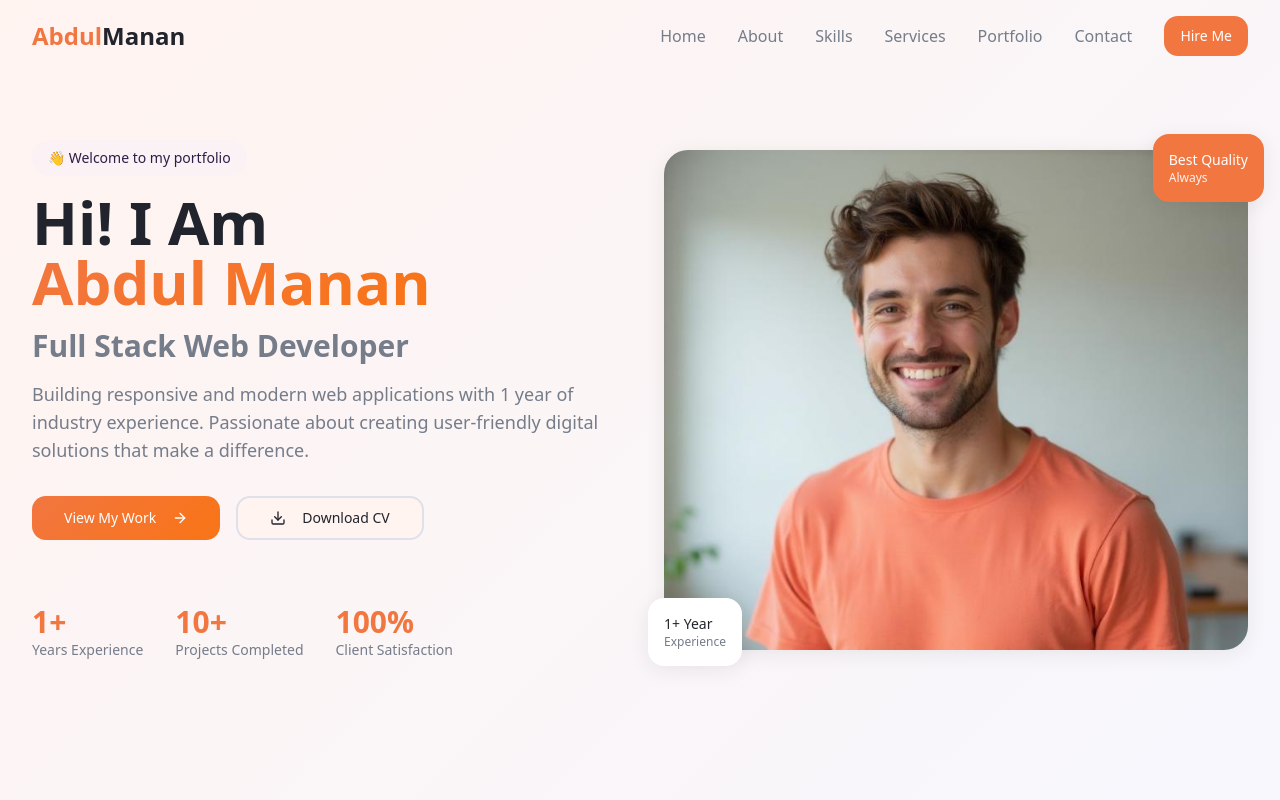
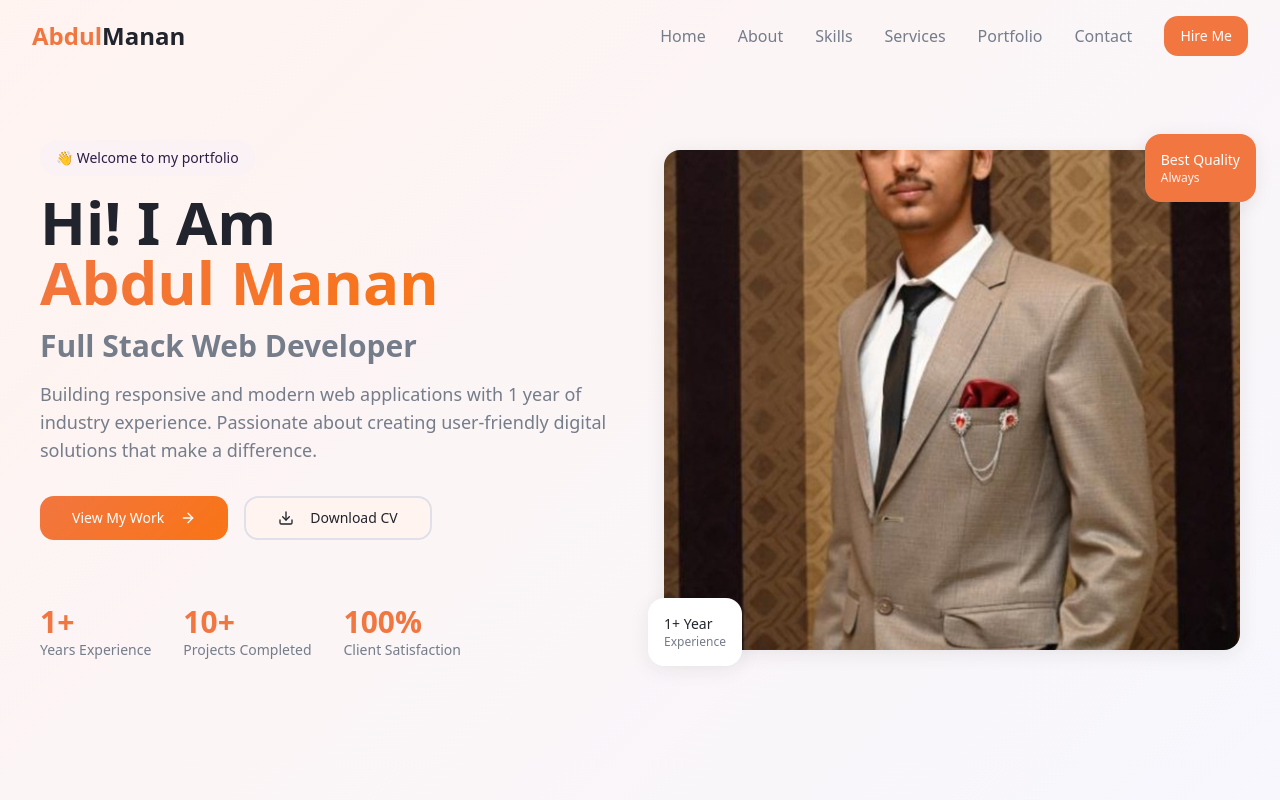
Before and after one commit to Manan123-stack/abdulportfolio, a React (Vite) app: page / in a window 1280 px wide. Shown: the top 800 px of the page. Built offline with nearby package versions, Linux system fonts and the light colour scheme.

Commit message:
Update hero image
Replace the existing hero image with a new one provided by the user.

```diff
--- a/src/components/HeroSection.tsx
+++ b/src/components/HeroSection.tsx
@@ -1,6 +1,6 @@
 import { ArrowRight, Download } from 'lucide-react';
 import { Button } from '@/components/ui/button';
-import heroImage from '@/assets/hero-image.jpg';
+import heroImage from '@/assets/new-hero-image.jpg';
 
 const HeroSection = () => {
   const scrollToSection = (sectionId: string) => {
@@ -69,7 +69,7 @@ const HeroSection = () => {
           {/* Right Content - Image */}
           <div className="relative">
             <div className="relative">
-              <div className="w-full h-[500px] rounded-3xl overflow-hidden shadow-portfolio">
+              <div className="w-full h-[500px] rounded-lg overflow-hidden shadow-portfolio">
                 <img
                   src={heroImage}
                   alt="Abdul Manan - Full Stack Web Developer"
```
Also changed, not shown: src/assets/new-hero-image.jpg (added).
